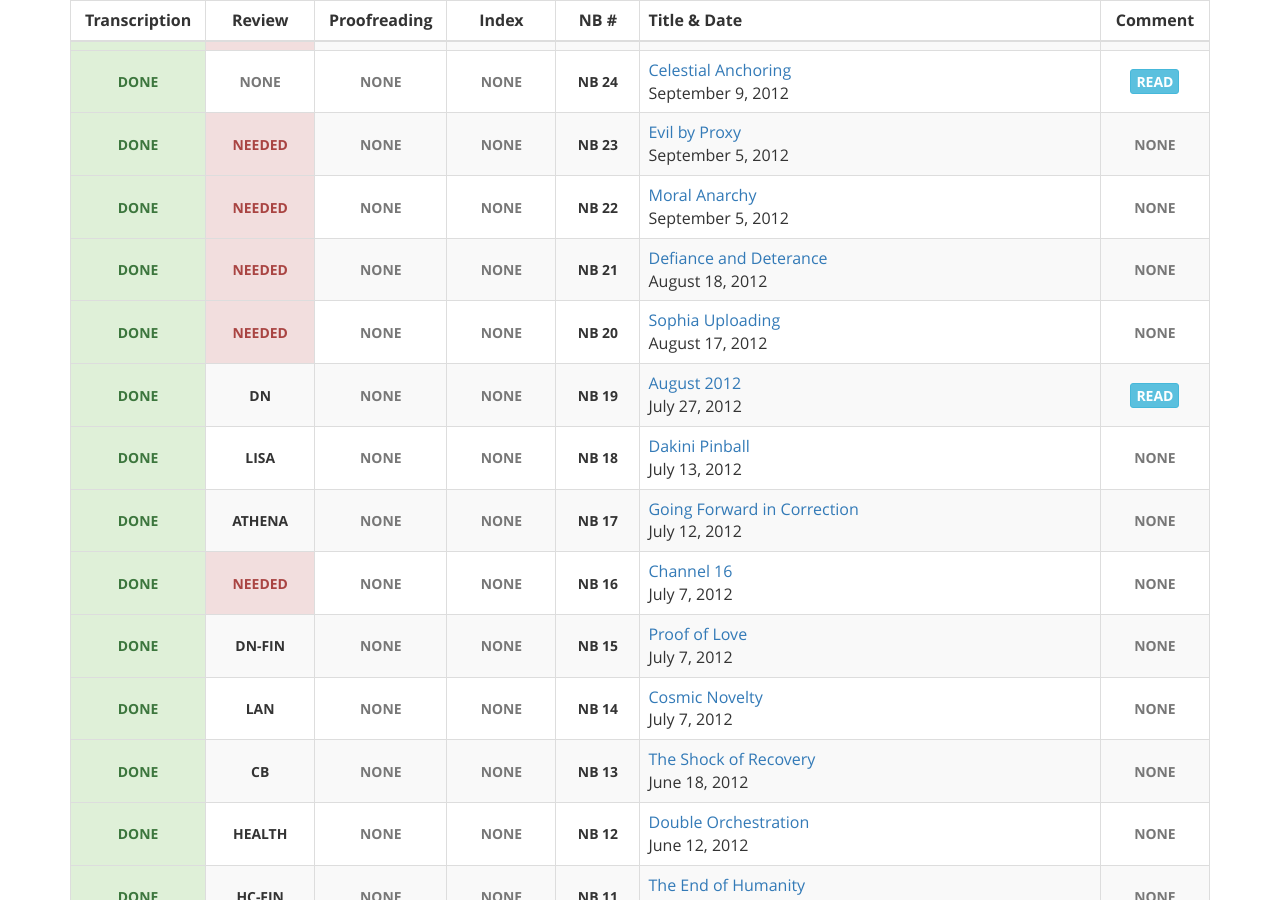
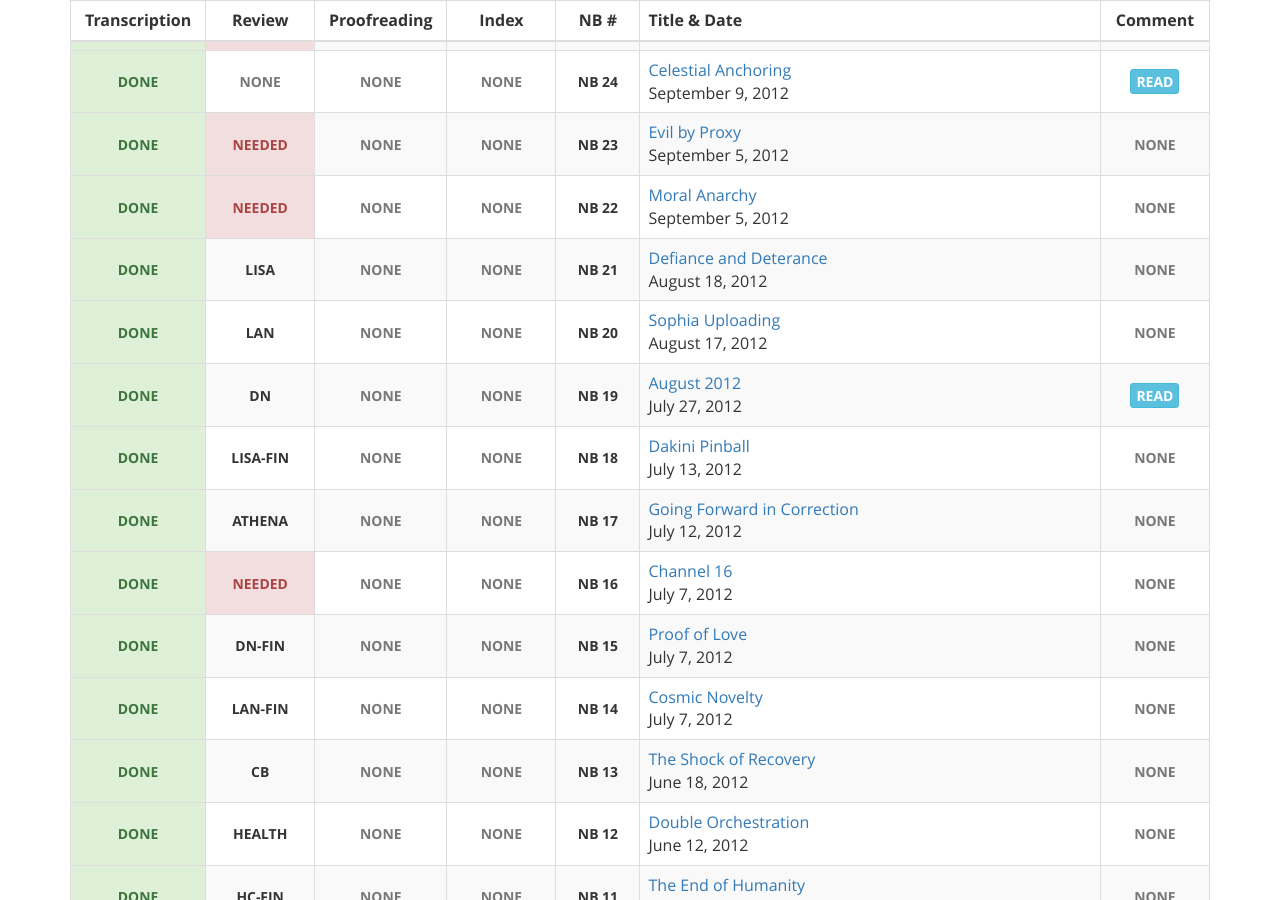
Before and after one commit to gaiaspora/gaiaspora.github.io, a Jekyll site: the page built from content/navigator-briefings.markdown, in a window 1280 px wide and 900 px high, scrolled down 7281 px. Built offline with Jekyll 4.4.1, drawn with Linux system fonts in a browser that asks for light colours.

Commit message:
Update nb.yaml

```diff
--- a/_data/nb.yaml
+++ b/_data/nb.yaml
@@ -1008,7 +1008,7 @@
 
 - NB: "21"
   Transcription: "done"
-  Review: "needed"
+  Review: "Lisa"
   Proofreading: "none"
   Index: "none"
   Title: "Defiance and Deterance"
@@ -1017,7 +1017,7 @@
 
 - NB: "20"
   Transcription: "done"
-  Review: "needed"
+  Review: "LaN"
   Proofreading: "none"
   Index: "none"
   Title: "Sophia Uploading"
@@ -1035,7 +1035,7 @@
 
 - NB: "18"
   Transcription: "done"
-  Review: "LISA"
+  Review: "LISA-FIN"
   Proofreading: "none"
   Index: "none"
   Title: "Dakini Pinball"
@@ -1071,7 +1071,7 @@
 
 - NB: "14"
   Transcription: "done"
-  Review: "LaN"
+  Review: "LaN-FIN"
   Proofreading: "none"
   Index: "none"
   Title: "Cosmic Novelty"
```
